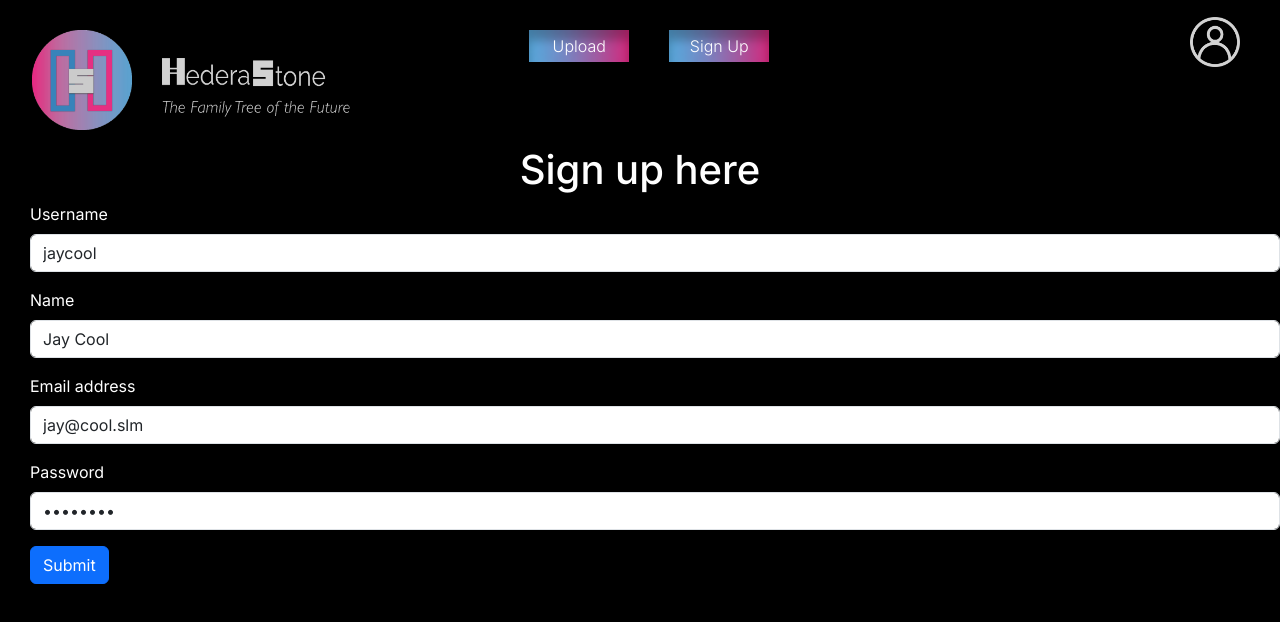
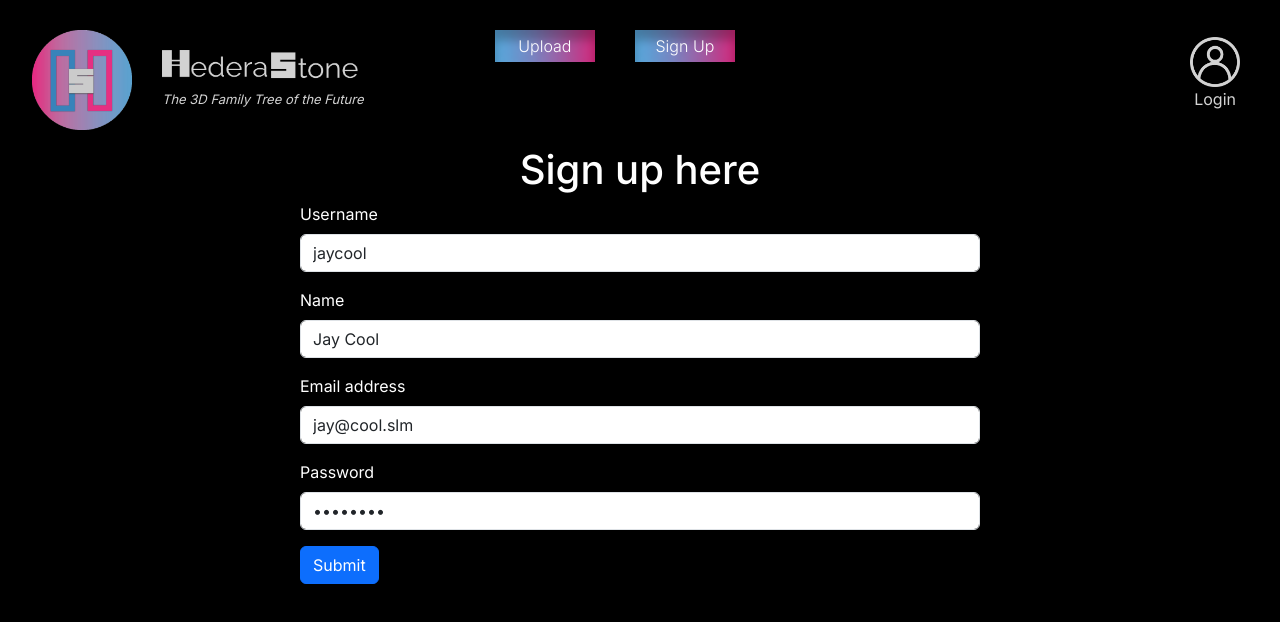
Before and after one commit to 010JGL/hedera_stone_v1, a Next.js app: page /upload/signup in a window 1280 px wide. Shown: the top 622 px of the page. Built offline with nearby package versions, Linux system fonts and the light colour scheme.

Commit message:
few quick changes, nav bar and form data/spelling

```diff
--- a/app/components/3d_image/threed_image.jsx
+++ b/app/components/3d_image/threed_image.jsx
@@ -18,7 +18,7 @@ export default function ThreeD_image() {
         dpr={[1, 2]}
         shadows
         camera={{ fov: 45 }}
-        style={{ position: "absolute", height: "400px", width: "1000px" }}
+        style={{ position: "absolute", height: "600px", width: "1000px" }}
       >
         <color attach="background" args={["#101010"]} />
         <PresentationControls
--- a/app/components/3d_image/threed_image2.jsx
+++ b/app/components/3d_image/threed_image2.jsx
@@ -18,7 +18,7 @@ export default function ThreeD_image2() {
         dpr={[1, 2]}
         shadows
         camera={{ fov: 45 }}
-        style={{ position: "absolute", height: "400px", width: "1000px" }}
+        style={{ position: "absolute", height: "600px", width: "1000px" }}
       >
         <color attach="background" args={["#101010"]} />
         <PresentationControls
--- a/app/components/navbar_upload/NavbarUp.jsx
+++ b/app/components/navbar_upload/NavbarUp.jsx
@@ -19,13 +19,8 @@ const NavbarUp = () => {
         </Link>
       </div>
       <div className="nav-title">
-        <Image src={title} width={200} height={40} alt="HederaStone" />
-        <Image
-          src={under_name}
-          width={286}
-          height={32}
-          alt="The Family Tree of the Future"
-        />
+        <Image src={title} width={240} height={40} alt="HederaStone" />
+        <div className="nav-message">The 3D Family Tree of the Future</div>
       </div>
       <div className="button-container">
         <div className="button-box">
@@ -43,6 +38,7 @@ const NavbarUp = () => {
         <Link href="/upload/login">
           <Image src={Login} width={50} height={50} alt="Login button" />
         </Link>
+        <div className="button-login-text">Login</div>
       </div>
     </ul>
   );
--- a/app/globals.css
+++ b/app/globals.css
@@ -27,7 +27,11 @@ a:active {
   display: flex;
   justify-content: flex-end;
 }
-
+.nav-message {
+  font-size: small;
+  color: lightgrey;
+  font-style: italic;
+}
 .nav-container {
   display: flex;
   flex-direction: row;
@@ -37,10 +41,11 @@ a:active {
 }
 .nav-title {
   display: flex;
-  justify-content: flex-end;
+  justify-content: center;
   flex-direction: column;
   padding-left: 30px;
   padding-top: 30px;
+
 }
 
 
@@ -64,9 +69,7 @@ a:active {
   background-size: cover;
   background-repeat: no-repeat;
 }
-.form-container {
-  padding-left: 30px;
-}
+
 .button-container {
   display: flex;
   justify-content: center;
@@ -74,11 +77,21 @@ a:active {
 }
 .button-login {
   display: flex;
-  justify-content: flex-end;
   width: 100%;
   padding-right: 40px;
   padding-top: 17px;
+  margin-top: 20px;
+  align-items: end;
+  flex-direction: column;
 }
+.button-login-text {
+  display: flex;
+  color: lightgrey;
+  text-align: end;
+  padding-right: 4px;
+}
+
+
 .button-icon {
   display: flex;
   justify-content: flex-end;
@@ -120,3 +133,10 @@ a:active {
   display: flex;
   justify-content: center;
 }
+
+
+.form-container {
+  margin-left: 300px;
+  margin-right: 300px;
+
+}
--- a/app/upload/upload/page.jsx
+++ b/app/upload/upload/page.jsx
@@ -55,7 +55,7 @@ export default function UploadForm() {
       <div className="form-container">
         <Form>
           <Form.Group className="mb-3" controlId="formBasicW3w">
-            <Form.Label>Headstone(What3Words)</Form.Label>
+            <Form.Label>Headstone Location (What3Words)</Form.Label>
             <Form.Control value={words} onChange={(e) => setWords(e.target.value)} type="words" name="words" placeholder="Headstone(What3Words)" />
           </Form.Group>
           <Form.Group className="mb-3" controlId="formBasicCountry">
```
Also changed, not shown: app/components/navbar_nft/NavbarNfts.jsx (+4 -7 lines), public/images/TheDFamilyTreeoftheFuture2.png (added).
